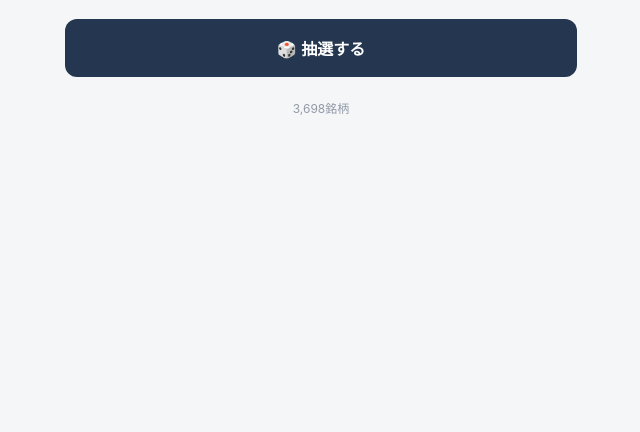
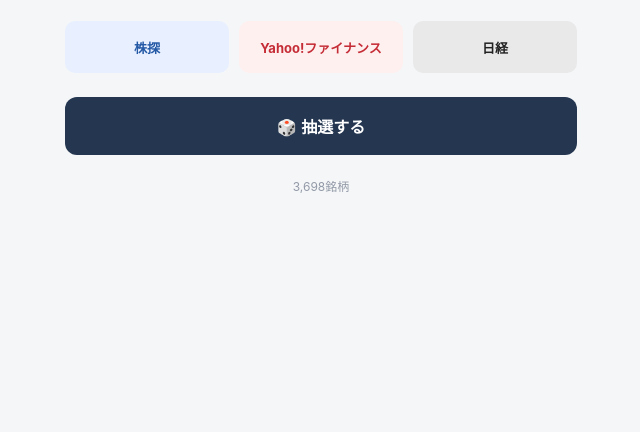
Before and after one commit to siriagari/stock-random-generator, a plain HTML site: page index.html in a window 1280 px wide. Shown: the part 368-800 px from the top of the page, without its empty margins (319-959 px from the left). Drawn offline with Linux system fonts and the light colour scheme.

Commit message:
Update Japanese text and add external site links

```diff
--- a/index.html
+++ b/index.html
@@ -1,4 +1,3 @@
-
 <!DOCTYPE html>
 <html lang="ja">
 <head>
@@ -28,6 +27,30 @@ h1{font-size:27px;letter-spacing:1px;margin:0}
   font-size:13px;font-weight:600;text-decoration:underline;
   overflow-wrap:anywhere;
 }
+
+/* 外部サイトボタン */
+.site-links{
+  display:grid;
+  grid-template-columns:repeat(3,1fr);
+  gap:10px;
+  margin-top:24px;
+}
+.site-links a{
+  display:flex;
+  align-items:center;
+  justify-content:center;
+  min-height:52px;
+  border-radius:10px;
+  text-decoration:none;
+  font-size:13px;
+  font-weight:700;
+  transition:opacity .2s;
+}
+.site-links a:hover{opacity:.8}
+.kabutan{background:#e8f0ff;color:#2459a6}
+.yahoo{background:#fff0f0;color:#c52d36}
+.nikkei{background:#e9e9e9;color:#222}
+
 button{
   display:block;width:100%;border:0;border-radius:12px;
   padding:17px;background:#243650;color:white;
@@ -37,7 +60,11 @@ button:hover{background:#304360}
 button:disabled{opacity:.5}
 .info{text-align:center;color:#929aa7;font-size:12px;margin-top:22px}
 #error{color:#b64b4b;text-align:center;font-size:13px}
-@media(max-width:600px){main{margin:30px auto;padding:18px}}
+@media(max-width:600px){
+  main{margin:30px auto;padding:18px}
+  .site-links{gap:7px}
+  .site-links a{font-size:12px;min-height:48px}
+}
 </style>
 </head>
 <body>
@@ -45,47 +72,75 @@ button:disabled{opacity:.5}
 <header>
   <h1>銘柄ランダムジェネレーター</h1>
 </header>
+
 <section class="panel">
-  <div class="label">YOUR DISCOVERED STOCK</div>
+  <div class="label">あなたの引いた銘柄はこれ！</div>
   <div id="code">????</div>
   <div id="name">銘柄を引いてください</div>
   <div id="market"></div>
   <a id="link" class="link" target="_blank" rel="noopener noreferrer"></a>
 </section>
+
+<!-- 外部サイトリンク -->
+<div class="site-links">
+  <a class="kabutan" href="https://kabutan.jp/"
+     target="_blank" rel="noopener noreferrer">株探</a>
+
+  <a class="yahoo" href="https://finance.yahoo.co.jp/"
+     target="_blank" rel="noopener noreferrer">Yahoo!ファイナンス</a>
+
+  <a class="nikkei" href="https://www.nikkei.com/"
+     target="_blank" rel="noopener noreferrer">日経</a>
+</div>
+
 <button id="draw" disabled>🎲 抽選する</button>
 <div class="info" id="status">銘柄データを読み込んでいます...</div>
 <div id="error"></div>
 </main>
+
 <script>
 let stocks=[];
+
 async function loadStocks(){
   try{
     const response=await fetch("./stocks.json");
     if(!response.ok)throw new Error("銘柄データが見つかりません");
+
     stocks=await response.json();
+
     if(!Array.isArray(stocks)||stocks.length===0)
       throw new Error("銘柄データが空です");
+
     document.getElementById("status").textContent=
       stocks.length.toLocaleString()+"銘柄";
+
     document.getElementById("draw").disabled=false;
+
   }catch(e){
     document.getElementById("status").textContent="データ読み込みエラー";
     document.getElementById("error").textContent=e.message;
   }
 }
+
 document.getElementById("draw").addEventListener("click",()=>{
   if(!stocks.length)return;
+
   const stock=stocks[Math.floor(Math.random()*stocks.length)];
+
   document.getElementById("code").textContent=stock.code;
   document.getElementById("name").textContent=stock.name;
   document.getElementById("market").textContent=stock.market||"";
+
   const url="https://kabutan.jp/stock/?code="+encodeURIComponent(stock.code);
+
   const link=document.getElementById("link");
   link.href=url;
   link.textContent=url;
   link.style.display="inline-block";
+
   document.getElementById("draw").textContent="🎲 もう一回引く";
 });
+
 loadStocks();
 </script>
 </body>
```
